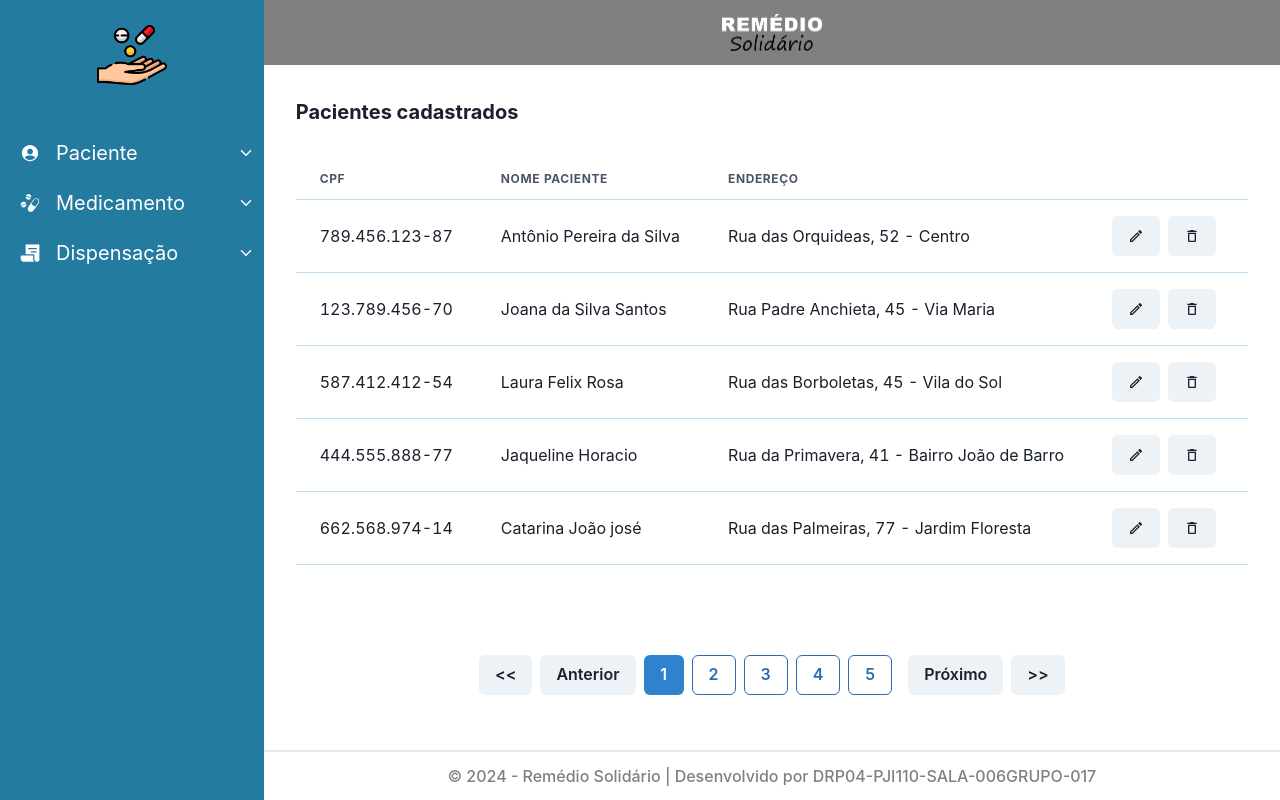
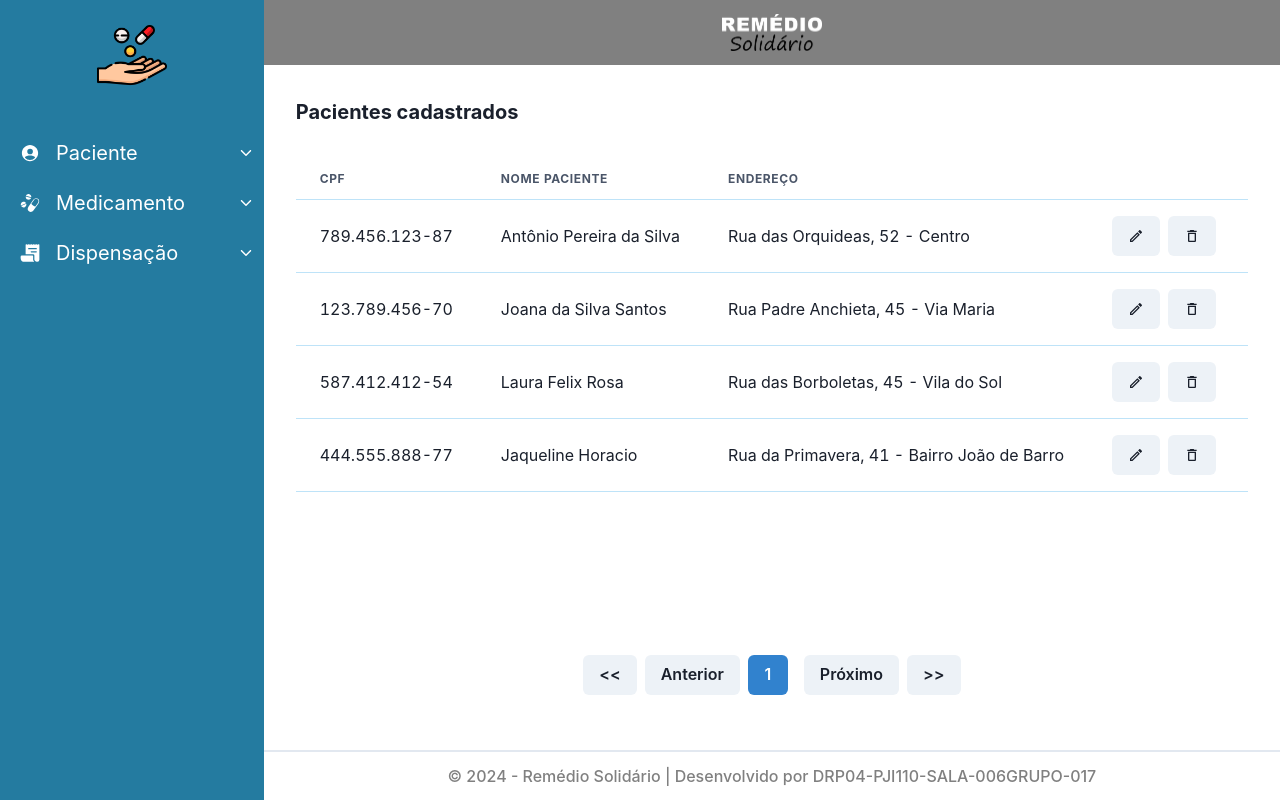
Before and after one commit to marianamoiolicapelari/remedio-solidario, a React (Vite) app: page /home/lista-paciente in a window 1280 px wide. Built offline with nearby package versions, Linux system fonts and the light colour scheme; data requests are answered from the project's data file.

Commit message:
Correção dos endpoints

```diff
--- a/data/db.json
+++ b/data/db.json
@@ -1,221 +1,87 @@
 {
-  "patients": [
+  "paciente": [
     {
       "id": "1",
       "cpf": "789.456.123-87",
-      "fullName": "Antônio Pereira da Silva",
-      "address": "Rua das Orquideas, 52 - Centro"
+      "nome": "Antônio Pereira da Silva",
+      "endereco": "Rua das Orquideas, 52 - Centro"
     },
     {
       "id": "2",
       "cpf": "123.789.456-70",
-      "fullName": "Joana da Silva Santos",
-      "address": "Rua Padre Anchieta, 45 - Via Maria"
+      "nome": "Joana da Silva Santos",
+      "endereco": "Rua Padre Anchieta, 45 - Via Maria"
     },
     {
       "id": "3",
       "cpf": "587.412.412-54",
-      "fullName": "Laura Felix Rosa",
-      "address": "Rua das Borboletas, 45 - Vila do Sol"
+      "nome": "Laura Felix Rosa",
+      "endereco": "Rua das Borboletas, 45 - Vila do Sol"
     },
     {
       "id": "4",
       "cpf": "444.555.888-77",
-      "fullName": "Jaqueline Horacio",
-      "address": "Rua da Primavera, 41 - Bairro João de Barro"
-    },
-    {
-      "id": "5",
-      "cpf": "662.568.974-14",
-      "fullName": "Catarina João josé",
-      "address": "Rua das Palmeiras, 77 - Jardim Floresta"
-    },
-    {
-      "id": "6",
-      "cpf": "654.456.645-45",
-      "fullName": "Pedro Fonseca da Silva",
-      "address": "Avenida Bem Te Vi, 88 - Bairro do Sol"
-    },
-    {
-      "id": "7",
-      "cpf": "444.455.255-54",
-      "fullName": "Regina Ferreira",
-      "address": "Avenida das Carambolas, 11 - Centro"
-    },
-    {
-      "id": "8",
-      "cpf": "123.789.456-70",
-      "fullName": "Joana da Silva Santos",
-      "address": "Rua Padre Anchieta, 45 - Via Maria"
-    },
-    {
-      "id": "df90",
-      "cpf": "587.412.412-54",
-      "fullName": "Laura Felix Rosa",
-      "address": "Rua das Borboletas, 45 - Vila do Sol"
-    },
-    {
-      "id": "9",
-      "cpf": "444.555.888-77",
-      "fullName": "Jaqueline Horacio",
-      "address": "Rua da Primavera, 41 - Bairro João de Barro"
-    },
-    {
-      "id": "10",
-      "cpf": "662.568.974-14",
-      "fullName": "Catarina João josé",
-      "address": "Rua das Palmeiras, 77 - Jardim Floresta"
-    },
-    {
-      "id": "11",
-      "cpf": "654.456.645-45",
-      "fullName": "Pedro Fonseca da Silva",
-      "address": "Avenida Bem Te Vi, 88 - Bairro do Sol"
-    },
-    {
-      "id": "12",
-      "cpf": "444.455.255-54",
-      "fullName": "Regina Ferreira",
-      "address": "Avenida das Carambolas, 11 - Centro"
-    },
-    {
-      "id": "13",
-      "cpf": "123.789.456-70",
-      "fullName": "Joana da Silva Santos",
-      "address": "Rua Padre Anchieta, 45 - Via Maria"
-    },
-    {
-      "id": "df92",
-      "cpf": "587.412.412-54",
-      "fullName": "Laura Felix Rosa",
-      "address": "Rua das Borboletas, 45 - Vila do Sol"
-    },
-    {
-      "id": "14",
-      "cpf": "444.555.888-77",
-      "fullName": "Jaqueline Horacio",
-      "address": "Rua da Primavera, 41 - Bairro João de Barro"
-    },
-    {
-      "id": "15",
-      "cpf": "662.568.974-14",
-      "fullName": "Catarina João josé",
-      "address": "Rua das Palmeiras, 77 - Jardim Floresta"
-    },
-    {
-      "id": "16",
-      "cpf": "654.456.645-45",
-      "fullName": "Pedro Fonseca da Silva",
-      "address": "Avenida Bem Te Vi, 88 - Bairro do Sol"
-    },
-    {
-      "id": "17",
-      "cpf": "444.455.255-54",
-      "fullName": "Regina Ferreira",
-      "address": "Avenida das Carambolas, 11 - Centro"
-    },
-    {
-      "id": "18",
-      "cpf": "123.789.456-70",
-      "fullName": "Joana da Silva Santos",
-      "address": "Rua Padre Anchieta, 45 - Via Maria"
-    },
-    {
-      "id": "19",
-      "cpf": "587.412.412-54",
-      "fullName": "Laura Felix Rosa",
-      "address": "Rua das Borboletas, 45 - Vila do Sol"
-    },
-    {
-      "id": "20",
-      "cpf": "444.555.888-77",
-      "fullName": "Jaqueline Horacio",
-      "address": "Rua da Primavera, 41 - Bairro João de Barro"
-    },
-    {
-      "id": "21",
-      "cpf": "662.568.974-14",
-      "fullName": "Catarina João josé",
-      "address": "Rua das Palmeiras, 77 - Jardim Floresta"
-    },
-    {
-      "id": "22",
-      "cpf": "654.456.645-45",
-      "fullName": "Pedro Fonseca da Silva",
-      "address": "Avenida Bem Te Vi, 88 - Bairro do Sol"
-    },
-    {
-      "id": "23",
-      "cpf": "444.455.255-54",
-      "fullName": "Regina Ferreira",
-      "address": "Avenida das Carambolas, 11 - Centro"
+      "nome": "Jaqueline Horacio",
+      "endereco": "Rua da Primavera, 41 - Bairro João de Barro"
     }
   ],
-  "medicaments": [
+  "medicamento": [
     {
       "id": "1",
-      "medicament": "Paracetamol",
-      "quantity": 100,
-      "expirationDate": "2024-12-31"
+      "formula": "Paracetamol",
+      "quantidade": 100,
+      "vencimento": "2024-12-31"
     },
     {
       "id": "2",
-      "medicament": "Ibuprofeno",
-      "quantity": 50,
-      "expirationDate": "2023-10-15"
+      "formula": "Ibuprofeno",
+      "quantidade": 50,
+      "vencimento": "2023-10-15"
     },
     {
       "id": "3",
-      "medicament": "Amoxicilina",
-      "quantity": 75,
-      "expirationDate": "2025-05-20"
+      "formula": "Amoxicilina",
+      "quantidade": 75,
+      "vencimento": "2025-05-20"
     },
     {
       "id": "e506",
-      "medicament": "Dipirona",
-      "quantity": "50",
-      "expirationDate": "2024-03-30"
+      "formula": "Dipirona",
+      "quantidade": "50",
+      "vencimento": "2024-03-30"
     },
     {
       "id": "04b4",
-      "medicament": "Magnésio Dimalato",
-      "quantity": "10",
-      "expirationDate": "2024-07-19"
+      "formula": "Magnésio Dimalato",
+      "quantidade": "10",
+      "vencimento": "2024-07-19"
     },
     {
       "id": "8df0",
-      "medicament": "Aspirina ",
-      "quantity": "41",
-      "expirationDate": "2024-05-12"
+      "formula": "Aspirina ",
+      "quantidade": "41",
+      "vencimento": "2024-05-12"
     },
     {
       "id": "0052",
-      "medicament": "Dipirona 1g",
-      "quantity": "20",
-      "expirationDate": "2024-04-06"
+      "formula": "Dipirona 1g",
+      "quantidade": "20",
+      "vencimento": "2024-04-06"
+    },
+    {
+      "id": "9c90",
+      "formula": "Ibuprofeno 200mg",
+      "quantidade": "12",
+      "vencimento": "2024-05-30"
     }
   ],
   "dispensation": [
     {
-      "id": "296a",
-      "date": "Segunda-feira, 15 de abril de 2024",
-      "patient": "",
+      "id": "2a12",
+      "date": "Terça-feira, 16 de abril de 2024",
+      "patient": "Joana da Silva Santos",
       "medicament": "",
-      "quantityInitial": 0
-    },
-    {
-      "id": "6ca3",
-      "date": "Terça-feira, 16 de abril de 2024",
-      "patient": "",
-      "medicament": "",
-      "quantityInitial": 0
-    },
-    {
-      "id": "81ac",
-      "date": "Terça-feira, 16 de abril de 2024",
-      "patient": "",
-      "medicament": "",
-      "quantityInitial": 0
+      "quantityMedicament": "12"
     }
   ]
 }
--- a/src/common/ItemsMenu.tsx
+++ /dev/null
@@ -1,43 +0,0 @@
-import { IoPersonCircleSharp, IoReceipt } from "react-icons/io5"
-import { GiMedicines } from "react-icons/gi"
-
-interface SubmenuItem {
-    title: string
-    path: string
-}
-
-interface MenuItem {
-    title: string
-    icon?: React.ReactElement
-    submenu: boolean
-    submenuItems: SubmenuItem[]
-}
-
-export const ItemsMenu: MenuItem[] = [
-    {
-        title: "Paciente",
-        icon: <IoPersonCircleSharp />,
-        submenu: true,
-        submenuItems: [
-            { title: "Novo Paciente", path: "/home/paciente" },
-            { title: "Pacientes Cadastrados", path: "/home/lista-paciente" }
-        ]
-    },
-    {
-        title: "Medicamento",
-        icon: <GiMedicines />,
-        submenu: true,
-        submenuItems: [
-            { title: "Novo Medicamento", path: "/home/medicamento" },
-            { title: "Lista de Medicamentos", path: "/home/lista-medicamento" }
-        ]
-    },
-    {
-        title: "Dispensação",
-        icon: <IoReceipt />,
-        submenu: true,
-        submenuItems: [
-            { title: "Dispensação", path: "/home/dispensacao" }
-        ]
-    }
-]
--- /dev/null
+++ b/src/common/MenuItems.tsx
@@ -0,0 +1,43 @@
+import { IoPersonCircleSharp, IoReceipt } from "react-icons/io5"
+import { GiMedicines } from "react-icons/gi"
+
+interface SubmenuItem {
+    title: string
+    path: string
+}
+
+interface MenuItem {
+    title: string
+    icon?: React.ReactElement
+    submenu: boolean
+    submenuItems: SubmenuItem[]
+}
+
+export const MenuItems: MenuItem[] = [
+  {
+    title: "Paciente",
+    icon: <IoPersonCircleSharp />,
+    submenu: true,
+    submenuItems: [
+      { title: "Novo Paciente", path: "/home/paciente" },
+      { title: "Pacientes Cadastrados", path: "/home/lista-paciente" }
+    ]
+  },
+  {
+    title: "Medicamento",
+    icon: <GiMedicines />,
+    submenu: true,
+    submenuItems: [
+      { title: "Novo Medicamento", path: "/home/medicamento" },
+      { title: "Lista de Medicamentos", path: "/home/lista-medicamento" }
+    ]
+  },
+  {
+    title: "Dispensação",
+    icon: <IoReceipt />,
+    submenu: true,
+    submenuItems: [
+      { title: "Dispensação", path: "/home/dispensacao" }
+    ]
+  }
+]
--- a/src/pages/Dispensation/index.tsx
+++ b/src/pages/Dispensation/index.tsx
@@ -7,34 +7,33 @@ import { api } from '../../services/api'
 import { useEffect, useState } from 'react'
 
 interface FormData {
-  date: string
-  patient: string
-  medicament: string
-  quantityInitial: number
+  data: string
+  paciente: string
+  formula: string
+  quantidade: number
 }
 
 interface FormPatients {
   id: string
-  fullName: string
+  nome: string
 }
 
 interface FormMedicaments {
   id: string
-  medicament: string
-  quantity: number
+  medicamento: string
+  quantidade: number
 }
 
 const Dispensation = () => {
-  // const [actualDate, setActualDate] = useState('')
   const [patients, setPatients] = useState<FormPatients[]>([])
-  const [medicaments, _setMedicaments] = useState('')
+  const [medicaments, setMedicaments] = useState('')
   const [itemList, setItemList] = useState<FormMedicaments[]>([])
 
   const initialValues: FormData = {
-    date: getFormattedDate(),
-    patient: '',
-    medicament: '',
-    quantityInitial: 0
+    data: getFormattedDate(),
+    paciente: '',
+    formula: '',
+    quantidade: 0
   }
 
   function getFormattedDate() {
@@ -51,7 +50,7 @@ const Dispensation = () => {
   useEffect(() => {
     const fetchPatients = async () => {
       try {
-        const response = await api.get('/patients')
+        const response = await api.get('/paciente')
         setPatients(response.data)
       } catch (error) {
         console.error('Erro ao buscar pacientes:', error)
@@ -63,9 +62,9 @@ const Dispensation = () => {
   useEffect(() => {
     const fetchMedicaments = async () => {
       try {
-        const response = await api.get(`/medicaments?medicament=${medicaments}`)
-        const medicamentsData = response.data// Aqui estão os dados dos medicamentos retornados pela API
-        setItemList(medicamentsData) // Atualiza o estado itemList com os medicamentos retornados pela API
+        const response = await api.get(`/medicamento?medicament=${medicamento}`)
+        const medicamentsData = response.data
+        setItemList(medicamentsData)
         console.log('RESPOSTA_MEDICAMENTOS', medicamentsData)
       } catch (error) {
         console.error('Erro ao buscar medicamentos:', error)
@@ -76,25 +75,12 @@ const Dispensation = () => {
 
   function handleAddMedicaments(event: { preventDefault: () => void }) {
     event.preventDefault()
-    // async function getMedicaments() {
-    //   try {
-    //     const response = await api.get(`/medicaments?medicament=${medicaments}`)
-    //     const medicamentsData = response.data// Aqui estão os dados dos medicamentos retornados pela API
-    //     setItemList(medicamentsData) // Atualiza o estado itemList com os medicamentos retornados pela API
-    //     console.log('RESPOSTA_MEDICAMENTOS', medicamentsData)
-    //   } catch (error) {
-    //     console.error('Erro ao buscar medicamentos:', error)
-    //   }
-    // }
 
-    // getMedicaments()
 
   }
 
-
-
   const handleSubmitForm = async (values: FormData, { resetForm }: FormikHelpers<FormData>) => {
-    console.log('INPUT', values.quantityInitial)
+    console.log('INPUT', values.quantidade)
 
     try {
       const { status } = await api.post('/dispensation', values, {
@@ -136,7 +122,7 @@ const Dispensation = () => {
                   <Input
                     name='date'
                     variant='unstyled'
-                    value={values.date}
+                    value={values.data}
                     onChange={e => {
                       setFieldValue('date', e.target.value)
                     }}
@@ -156,14 +142,14 @@ const Dispensation = () => {
                   }}
                 >
                   {patients && patients.map(patient => (
-                    <option key={patient.id} value={patient.fullName}>{patient.fullName}</option>
+                    <option key={patient.id} value={patient.nome}>{patient.nome}</option>
                   ))}
                 </Select>
               </FormControl>
 
               <Flex mt={5} gap={6} w='92%'>
                 <FormControl>
-                  <FormLabel htmlFor="medicament" color='#808080'>Digite o nome do medicamento</FormLabel>
+                  <FormLabel htmlFor="medicamento" color='#808080'>Digite o nome do medicamento</FormLabel>
                   {/* <Input
                     id='medicament'
                     type="text"
@@ -175,19 +161,22 @@ const Dispensation = () => {
                     }}
                   /> */}
                   <MultSelect
-                    options={itemList.map(item => item.medicament)}
+                    options={itemList.map(item => item.medicamento)}
+                    onChange={selectedOptions => {
+                      setFieldValue('medicament', selectedOptions)
+                    }}
                   />
 
                 </FormControl>
                 <FormControl>
-                  <FormLabel htmlFor="quantityInitial" color='#808080'>Quantidade</FormLabel>
+                  <FormLabel htmlFor="quantidade" color='#808080'>Quantidade</FormLabel>
                   <Input
-                    id='quantityInitial'
+                    id='quantidade'
                     type="number"
-                    name="quantityInitial"
+                    name="quantidade"
                     placeholder="Quantidade"
                     onChange={e => {
-                      setFieldValue('quantityInitial', e.target.value)
+                      setFieldValue('quantityMedicament', e.target.value)
                     }}
                   />
                 </FormControl>
--- a/src/pages/Home/index.tsx
+++ b/src/pages/Home/index.tsx
@@ -3,7 +3,7 @@ import React, { useState } from 'react'
 import { IoIosArrowDown } from "react-icons/io"
 import { Box, Flex, Image, List, UnorderedList } from '@chakra-ui/react'
 
-import { ItemsMenu } from '../../common/ItemsMenu'
+import { MenuItems } from '../../common/MenuItems'
 
 import Logo from '../../assets/logo.png'
 
@@ -12,7 +12,7 @@ interface HomeProps { }
 const Home: React.FC<HomeProps> = () => {
 
   const [submenuOpen, setSubmenuOpen] = useState<{ [key: number]: boolean }>(
-    ItemsMenu.reduce((acc, _, index) => ({ ...acc, [index]: false }), {})
+    MenuItems.reduce((acc, _, index) => ({ ...acc, [index]: false }), {})
   )
 
   const toggleSubmenu = (index: number) => {
@@ -43,7 +43,7 @@ const Home: React.FC<HomeProps> = () => {
 
         <Flex mt={10}>
           <UnorderedList ml={3}>
-            {ItemsMenu.map((menu, index) => (
+            {MenuItems.map((menu, index) => (
               <React.Fragment key={index}>
                 <Flex
                   align='center'
@@ -53,6 +53,7 @@ const Home: React.FC<HomeProps> = () => {
                   p={2}
                   cursor='pointer'
                   _hover={{ backgroundColor: 'whiteAlpha.800', color: '#247ba0', borderRadius: '8' }}
+                  onClick={() => toggleSubmenu(index)}
                 >
                   <Flex align='center' gap={4}>
                     <Box
@@ -62,7 +63,6 @@ const Home: React.FC<HomeProps> = () => {
                     </Box>
                     <Box
                       fontSize={20}
-                      onClick={() => toggleSubmenu(index)}
                     >
                       {menu.title}
                     </Box>
@@ -70,7 +70,6 @@ const Home: React.FC<HomeProps> = () => {
                   {menu.submenu && (
                     <IoIosArrowDown
                       style={{ transform: submenuOpen[index] ? "rotate(180deg)" : "" }}
-                      onClick={() => toggleSubmenu(index)}
                     />
                   )}
                 </Flex>
--- a/src/pages/PatientRegistration/index.tsx
+++ b/src/pages/PatientRegistration/index.tsx
@@ -8,8 +8,8 @@ import { toast } from 'react-toastify'
 interface FormData {
   id: string
   cpf: string
-  fullName: string
-  address: string
+  nome: string
+  endereco: string
 }
 
 const PatientRegistration = () => {
@@ -18,7 +18,7 @@ const PatientRegistration = () => {
   const [selectedPatient, setSelectedPatient] = useState<FormData | null>(null)
   const [editedPatient, setEditedPatient] = useState<FormData | null>(null)
   const [currentPage, setCurrentPage] = useState(1)
-  const [patientsPerPage] = useState(5) // Defina o número de pacientes por página
+  const [patientsPerPage] = useState(5)
 
 
   console.log(selectedPatient)
@@ -26,7 +26,7 @@ const PatientRegistration = () => {
   useEffect(() => {
     const fetchData = async () => {
       try {
-        const response = await api.get('/patients')
+        const response = await api.get('/paciente')
         setPatients(response.data)
       } catch (error) {
         console.error('Erro ao buscar pacientes:', error)
@@ -36,17 +36,15 @@ const PatientRegistration = () => {
     fetchData()
   }, [])
 
-  // Função para lidar com a mudança de página
   const handlePageChange = (pageNumber: number) => {
-    setCurrentPage(pageNumber);
-  };
+    setCurrentPage(pageNumber)
+  }
 
-  // Função para obter os pacientes da página atual
   const getCurrentPatients = () => {
-    const indexOfLastPatient = currentPage * patientsPerPage;
-    const indexOfFirstPatient = indexOfLastPatient - patientsPerPage;
-    return patients.slice(indexOfFirstPatient, indexOfLastPatient);
-  };
+    const indexOfLastPatient = currentPage * patientsPerPage
+    const indexOfFirstPatient = indexOfLastPatient - patientsPerPage
+    return patients.slice(indexOfFirstPatient, indexOfLastPatient)
+  }
 
   const handleEditPatient = (patient: FormData) => {
     setSelectedPatient(patient)
@@ -62,7 +60,7 @@ const PatientRegistration = () => {
 
   const handleDeletePatient = async (id: string) => {
     try {
-      await api.delete(`/patients/${id}`)
+      await api.delete(`/paciente/${id}`)
       setPatients(patients.filter(patient => patient.id !== id))
       console.log(patients)
     } catch (error) {
@@ -84,7 +82,7 @@ const PatientRegistration = () => {
   const handleSubmit = async () => {
     if (editedPatient) {
       try {
-        await api.put(`/patients/${editedPatient.id}`, editedPatient)
+        await api.put(`/paciente/${editedPatient.id}`, editedPatient)
         setPatients(patients.map(patient => (patient.id === editedPatient.id ? editedPatient : patient)))
         setIsEditModalOpen(false)
         setSelectedPatient(null)
@@ -116,8 +114,8 @@ const PatientRegistration = () => {
                 {getCurrentPatients().map(patient => (
                   <Tr key={patient.id} >
                     <Td w='10%'>{patient.cpf}</Td>
-                    <Td >{patient.fullName}</Td>
-                    <Td >{patient.address}</Td>
+                    <Td >{patient.nome}</Td>
+                    <Td >{patient.endereco}</Td>
                     <Td>
                       <Flex justify={'end'}>
                         <Tooltip label='Editar' fontSize='md' placement='top'>
@@ -160,11 +158,11 @@ const PatientRegistration = () => {
           </FormControl>
           <FormControl>
             <FormLabel mt={4}>Nome do Paciente</FormLabel>
-            <Input type="text" name="fullName" value={editedPatient?.fullName} onChange={handleInputChange} />
+            <Input type="text" name="nome" value={editedPatient?.nome} onChange={handleInputChange} />
           </FormControl>
           <FormControl>
             <FormLabel mt={4}>Endereço</FormLabel>
-            <Input type="text" name="address" value={editedPatient?.address} onChange={handleInputChange} />
+            <Input type="text" name="endereco" value={editedPatient?.endereco} onChange={handleInputChange} />
           </FormControl>
         </Box>
       </BaseModal>
```
Also changed, not shown: src/pages/Medicament/index.tsx (+21 -25 lines), src/pages/MedicamentRegistration/index.tsx (+13 -19 lines), src/pages/Patient/index.tsx (+12 -16 lines).
